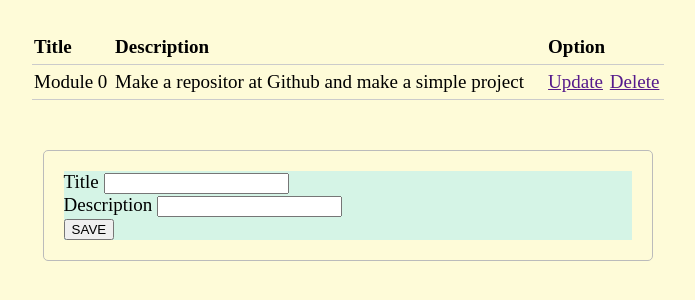
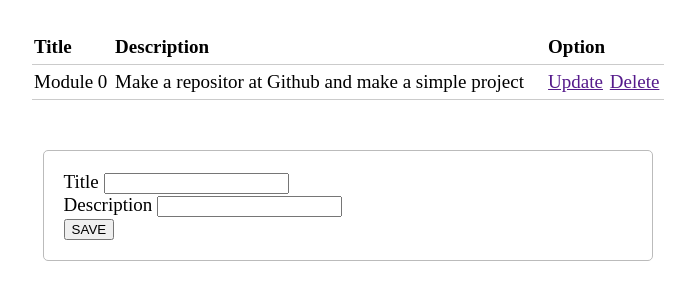
Before and after one commit to klyde123/Module-0-Todo-List, a PHP site: page / in a window 1280 px wide. Shown: the top 300 px of the page, without its empty margins (292-987 px from the left). Run offline with PHP 8.4, Linux system fonts and the light colour scheme.

Commit message:
remove it again because of complexity in design

```diff
--- a/style.css
+++ b/style.css
@@ -1,6 +1,5 @@
 body {
     font-size: 19px;
-    background-color: #fefbd8;
 }
 table{
     width: 50%;
@@ -28,15 +27,3 @@ form {
     border: 1px solid #bbbbbb;
     border-radius: 5px;
 }
-
-h1 {
-  background-color: #80ced6;
-}
-
-div {
-  background-color: #d5f4e6;
-}
-
-span {
-  background-color: #f18973;
-}
```
